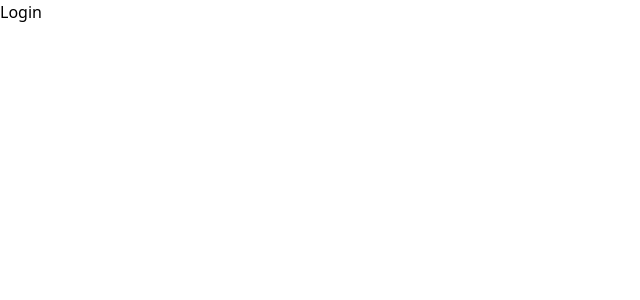
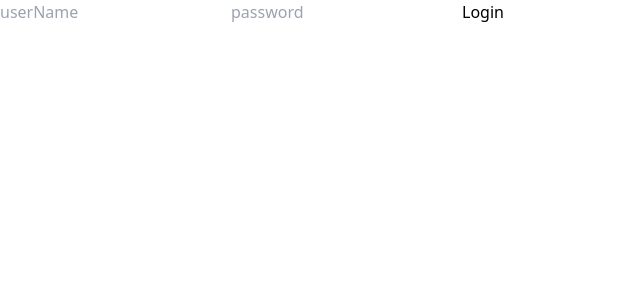
Before and after one commit to ruwanliyanage123/smart-plaza, a React (Create React App) app: page /login in a window 1280 px wide. Shown: the top 300 px of the page, without its empty margins (0-640 px from the left). Built offline with nearby package versions, Linux system fonts and the light colour scheme.

Commit message:
Add basic login credentials

```diff
--- a/src/Pages/Login/Login.jsx
+++ b/src/Pages/Login/Login.jsx
@@ -1,8 +1,33 @@
-import React from 'react'
+import { collection, query, where, getDocs } from "firebase/firestore";
+import React, { useRef } from 'react'
+import { useDispatch } from 'react-redux'
+import db from "../../firebase/firebase";
+import { addUser } from "../../Store/ReduxSlice/userSlice";
+import { useNavigate } from "react-router-dom";
 
 const Login = () => {
+  const dispatch = useDispatch();
+  const usernameRef = useRef();
+  const passwordRef = useRef();
+  const navigate = useNavigate();
+  const loginSubmit = ()=>{
+    const q = query(collection(db, "users"), where("username", "==", 'ruwan'));
+    getDocs(q).then((querySnapshot) => {
+      querySnapshot.forEach((doc) => {
+          dispatch(addUser(doc.data()))
+      });
+      navigate('/admin');
+    })
+    .catch((error) => {
+      console.log("Error getting documents: ", error);
+    });
+  }
   return (
-    <div>Login</div>
+    <div>
+      <input type='text' ref={usernameRef} placeholder='userName' />
+      <input type='password' ref={passwordRef} placeholder='password' />
+      <button onClick={loginSubmit}>Login</button>
+    </div>
   )
 }
 
--- a/src/Router/AdminProtected.jsx
+++ b/src/Router/AdminProtected.jsx
@@ -1,12 +1,18 @@
 import React from 'react'
+import { useSelector } from 'react-redux';
 import { Navigate, Outlet } from 'react-router-dom';
+import { userSelector } from '../Store/ReduxSlice/userSlice';
 
 const AdminProtected = () => {
-    const admin = false;
-    if(admin){
-        return <Outlet />
+    const user = useSelector(userSelector);
+    if(user.role){
+        if(user.role == "admin"){
+            return <Outlet />
+        }else{
+            return <Navigate to='/404' />;
+        }
     }else{
-        return <Navigate to='/404' />;
+        return <Navigate to='404' />
     }
 };
 
--- a/src/Store/ReduxSlice/categorySlice.js
+++ b/src/Store/ReduxSlice/categorySlice.js
@@ -30,5 +30,8 @@ const categorySlice = createSlice({
     }
 })
 
-export const categorySelector = createSelector([(store)=>store.category], (category)=> category);
+export const categorySelector = createSelector(
+    [(store)=>store.category],
+    (category)=> category
+);
 export default categorySlice.reducer;
--- /dev/null
+++ b/src/Store/ReduxSlice/userSlice.js
@@ -0,0 +1,27 @@
+import { createSelector, createSlice } from "@reduxjs/toolkit";
+
+const initialState = {
+    user:{
+        name: "ruwanaaz"
+    }
+};
+
+const userSlice = createSlice({
+    name:'userSlice',
+    initialState,
+    reducers:{
+        addUser:(state = initialState, action)=>{
+            state.user = action.payload;
+        },
+        removeUser:(state = initialState, action)=>{
+            state.user = action.payload;
+        }
+    }
+})
+
+export const {addUser, removeUser} = userSlice.actions;
+export const userSelector = createSelector(
+    [(store)=>store.user.user],
+    (user)=> user
+);
+export default userSlice.reducer;
--- a/src/Store/store.js
+++ b/src/Store/store.js
@@ -1,9 +1,11 @@
 import { configureStore } from "@reduxjs/toolkit";
 import categoryReducer from './ReduxSlice/categorySlice'
+import userReducer from "./ReduxSlice/userSlice";
 
 const store = configureStore({
     reducer:{
-        category:categoryReducer
+        category:categoryReducer,
+        user: userReducer
     }
 })
 
```
